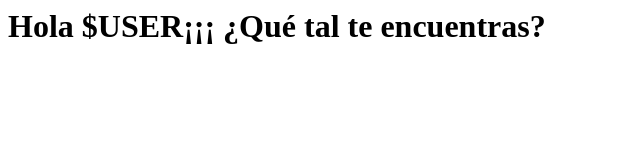
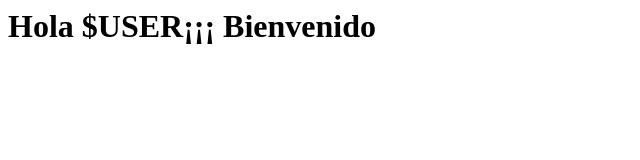
Before and after one commit to vjp-mansurSY/PPS-Unidad0Actividad4-mansur, a plain HTML site: page index.html in a window 1280 px wide. Shown: the whole page, without its empty margins (0-640 px from the left). Drawn offline with Linux system fonts and the light colour scheme.

Commit message:
Update index.html

```diff
--- a/index.html
+++ b/index.html
@@ -1 +1 @@
- <H1>Hola $USER¡¡¡ ¿Qué tal te encuentras?</H1>
+ <H1>Hola $USER¡¡¡ Bienvenido</H1>
```
